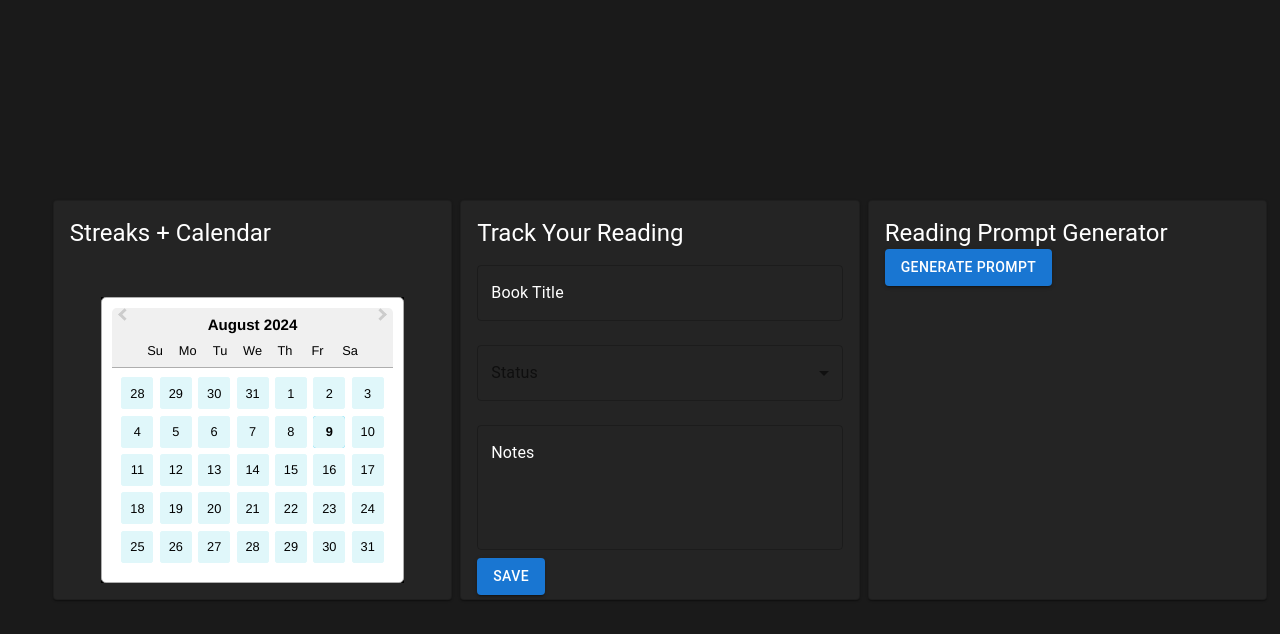
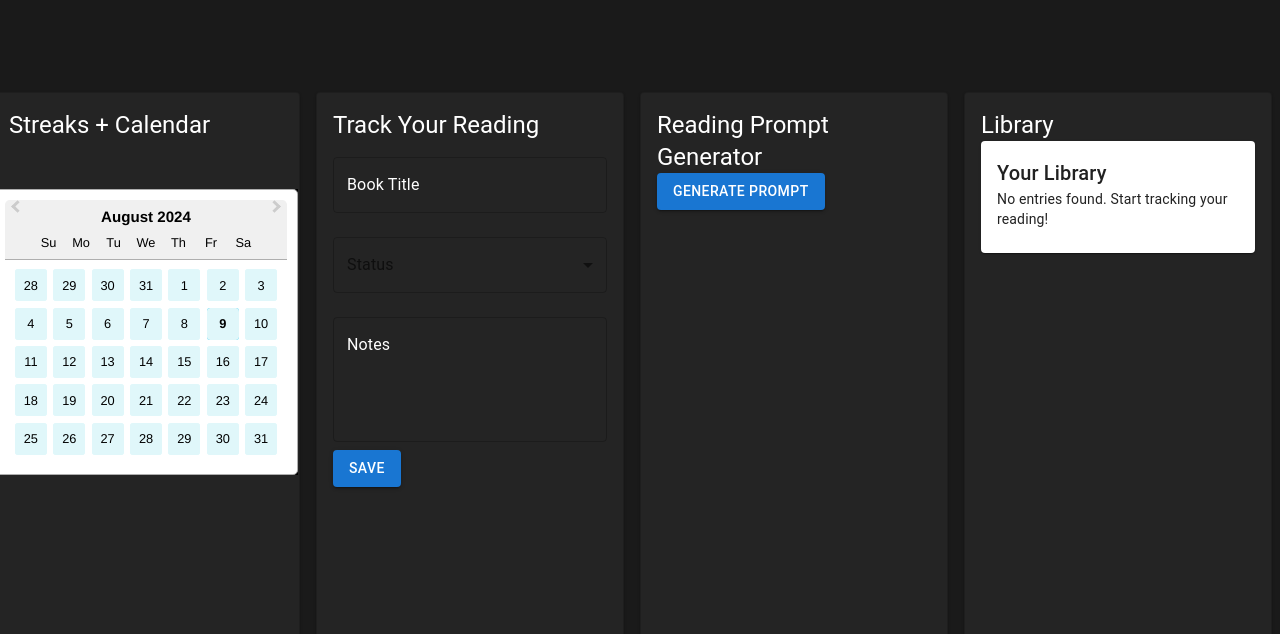
Before and after one commit to danielledonnelly/booksmaxing, a React (Vite) app: page / in a window 1280 px wide. Shown: the top 634 px of the page. Built offline with nearby package versions, Linux system fonts and the light colour scheme.

Commit message:
4 cards!!

```diff
--- a/src/Home.jsx
+++ b/src/Home.jsx
@@ -4,16 +4,17 @@ import { Container, Grid, Card, CardContent, Typography } from '@mui/material';
 import StreaksCalendar from './components/StreaksCalendar';
 import BookTracker from './components/BookTracker';
 import PromptGenerator from './components/PromptGenerator';
+import Library from './components/Library'; // Importing the new Library component
 import './index.css';
-
 
 const Home = () => {
   const [entryCounts, setEntryCounts] = useState({});
+
   return (
-    <Container maxWidth="xl">
-      <Grid container spacing={1}>
+    <Container maxWidth="xl" style={{ padding: 0 }}>
+      <Grid container spacing={2} justifyContent="center">
         {/* Streaks + Calendar Grid Card */}
-        <Grid item xs={12} sm={4}>
+        <Grid item xs={12} sm={3} style={{ padding: '0 8px', display: 'flex', justifyContent: 'center' }}>
           <Card className="card">
             <CardContent>
               <Typography variant="h5">Streaks + Calendar</Typography>
@@ -23,21 +24,31 @@ const Home = () => {
         </Grid>
 
         {/* Book Progress + Note-taking Card */}
-        <Grid item xs={12} sm={4}>
+        <Grid item xs={12} sm={3} style={{ padding: '0 8px', display: 'flex', justifyContent: 'center' }}>
           <Card className="card">
             <CardContent>
               <Typography variant="h5">Track Your Reading</Typography>
-              <BookTracker entryCounts={entryCounts} setEntryCounts={setEntryCounts}/>
+              <BookTracker entryCounts={entryCounts} setEntryCounts={setEntryCounts} />
             </CardContent>
           </Card>
         </Grid>
 
-        {/* Prompt Generator Card */}
-        <Grid item xs={12} sm={4}>
+        {/* Reading Prompt Generator Card */}
+        <Grid item xs={12} sm={3} style={{ padding: '0 8px', display: 'flex', justifyContent: 'center' }}>
           <Card className="card">
             <CardContent>
               <Typography variant="h5">Reading Prompt Generator</Typography>
-              <PromptGenerator/>
+              <PromptGenerator />
+            </CardContent>
+          </Card>
+        </Grid>
+
+        {/* Library Card */}
+        <Grid item xs={12} sm={3} style={{ padding: '0 8px', display: 'flex', justifyContent: 'center' }}>
+          <Card className="card">
+            <CardContent>
+              <Typography variant="h5">Library</Typography>
+              <Library entryCounts={entryCounts} setEntryCounts={setEntryCounts} />
             </CardContent>
           </Card>
         </Grid>
--- /dev/null
+++ b/src/components/Library.jsx
@@ -0,0 +1,28 @@
+import React from 'react';
+import { Card, CardContent, Typography, List, ListItem, ListItemText } from '@mui/material';
+
+const Library = ({ entryCounts }) => {
+  // Assuming entryCounts is an object with book titles as keys and entry count as values
+  const entries = Object.entries(entryCounts);
+
+  return (
+    <Card className="library-card">
+      <CardContent>
+        <Typography variant="h6">Your Library</Typography>
+        {entries.length > 0 ? (
+          <List>
+            {entries.map(([title, count], index) => (
+              <ListItem key={index}>
+                <ListItemText primary={title} secondary={`Entries: ${count}`} />
+              </ListItem>
+            ))}
+          </List>
+        ) : (
+          <Typography variant="body2">No entries found. Start tracking your reading!</Typography>
+        )}
+      </CardContent>
+    </Card>
+  );
+};
+
+export default Library;
--- a/src/index.css
+++ b/src/index.css
@@ -36,9 +36,9 @@ body {
 
 .card {
   width: 100%;
-  max-width: 400px;
-  height: 400px;
-  margin: 20px;
+  max-width: 700px;
+  height: 600px;
+  margin: 0;
   background-color: #242424 !important;
   color: white !important;
   border-radius: 8px;
```
